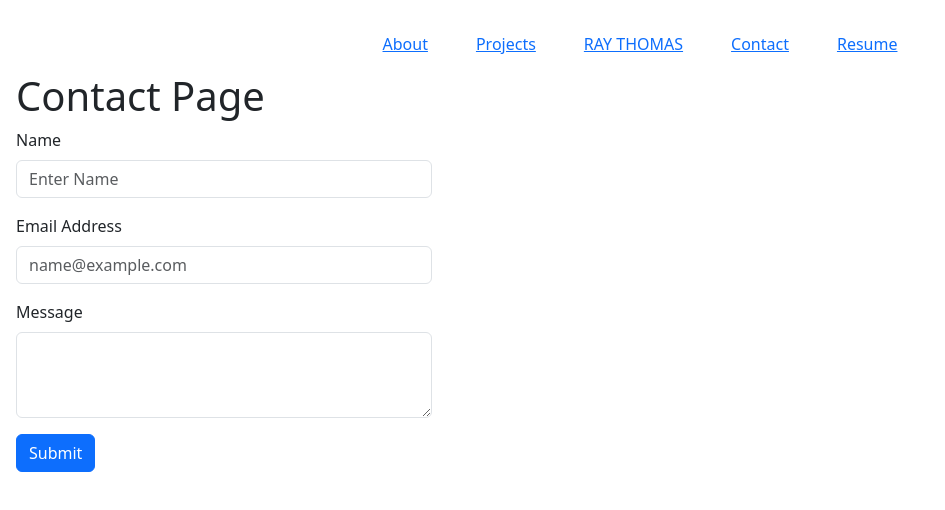
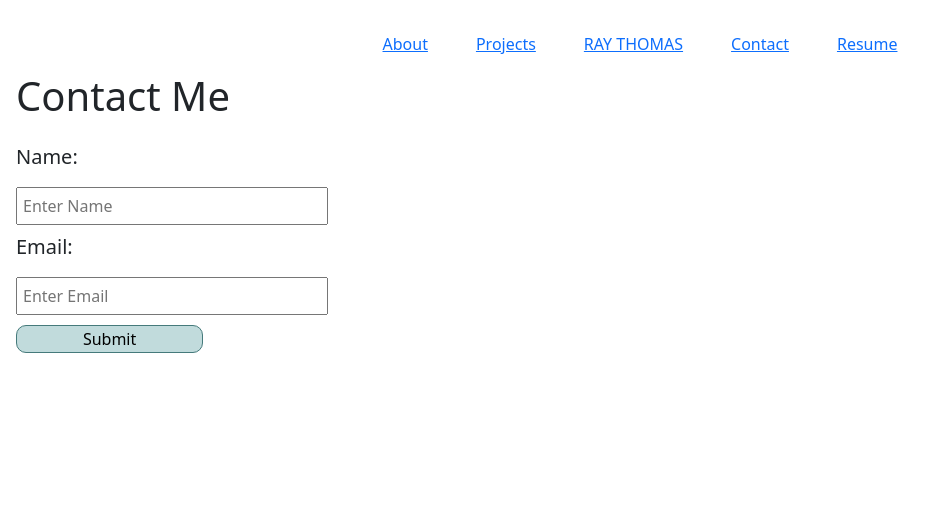
Before and after one commit to raythomass/portfolio-react, a React (Vite) app in the folder portfolio-react/: page /contact in a window 1280 px wide. Shown: the top 510 px of the page, without its empty margins (0-945 px from the left). Built offline with nearby package versions, Linux system fonts and the light colour scheme.

Commit message:
added changes to contact form

```diff
--- a/portfolio-react/src/App.css
+++ b/portfolio-react/src/App.css
@@ -97,3 +97,29 @@
 .img-container:hover .overlay {
   opacity: 1;
 }
+
+
+/* ------  ABOUT ------ */
+
+.form {
+  display: flex;
+  flex-direction: column;
+  justify-content: flex-start;
+  gap: 10px;
+  margin-top: 25px;
+}
+
+.form input {
+  padding: 5px;
+  width: 25%;
+}
+
+.submit-btn {
+  width: 15%;
+  border-radius: 10px;
+  border-width: 1px;
+  border-style: solid;
+  background-color: rgba(100, 166, 168,0.4);
+  border-color: rgb(69, 122, 123);
+  text-decoration: none;
+}
--- a/portfolio-react/src/pages/Contact.jsx
+++ b/portfolio-react/src/pages/Contact.jsx
@@ -1,22 +1,50 @@
+import { useState } from "react";
+
 function Contact() {
+    const [insertName, setName] = useState('');
+    const [insertEmail, setEmail] = useState('');
+
+    const handleInputChange = (e) => {
+        const {name, value} = e.target;
+
+        return name === 'insertName' ? setName(value) : setEmail(value);
+    };
+
+    const handleFormSubmit = (e) => {
+        e.preventDefault();
+
+        alert(`Hello ${insertName} from ${insertEmail}`)
+    }
+
+
+
     return(
-        <projects>
-            <h1>Contact Page</h1>
-
-            <div className="mb-3 col-4">
-                <label htmlFor="exampleFormControlInput1" className="form-label">Name</label>
-                <input type="email" className="form-control" id="exampleFormControlInput1" placeholder="Enter Name"></input>
-            </div>
-            <div className="mb-3 col-4">
-                <label htmlFor="exampleFormControlInput1" className="form-label">Email Address</label>
-                <input type="email" className="form-control" id="exampleFormControlInput1" placeholder="name@example.com"></input>
-            </div>
-            <div className="mb-3 col-4">
-                <label htmlFor="exampleFormControlTextarea1" className="form-label">Message</label>
-                <textarea className="form-control" id="exampleFormControlTextarea1" rows="3"></textarea>
-            </div>
-            <button type="button" className="btn btn-primary">Submit</button>
-        </projects>
+        <div className="submit-form">
+      <h1>
+        Contact Me
+      </h1>
+      <form className="form" onSubmit={handleFormSubmit}>
+        <h5>Name:</h5>
+        <input
+          value={insertName}
+          name="insertName"
+          onChange={handleInputChange}
+          type="text"
+          placeholder="Enter Name"
+        />
+        <h5>Email:</h5>
+        <input
+          value={insertEmail}
+          name="insertEmail"
+          onChange={handleInputChange}
+          type="email"
+          placeholder="Enter Email"
+        />
+        <button className="submit-btn" type="submit">
+          Submit
+        </button>
+      </form>
+    </div>
     )
 }
 
```
